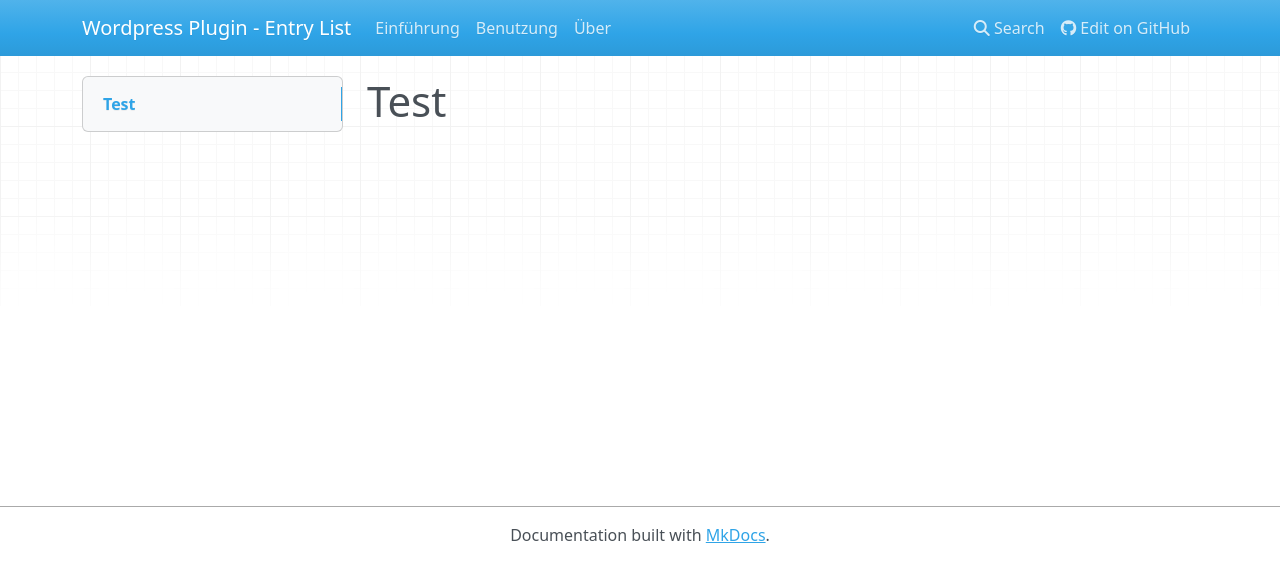
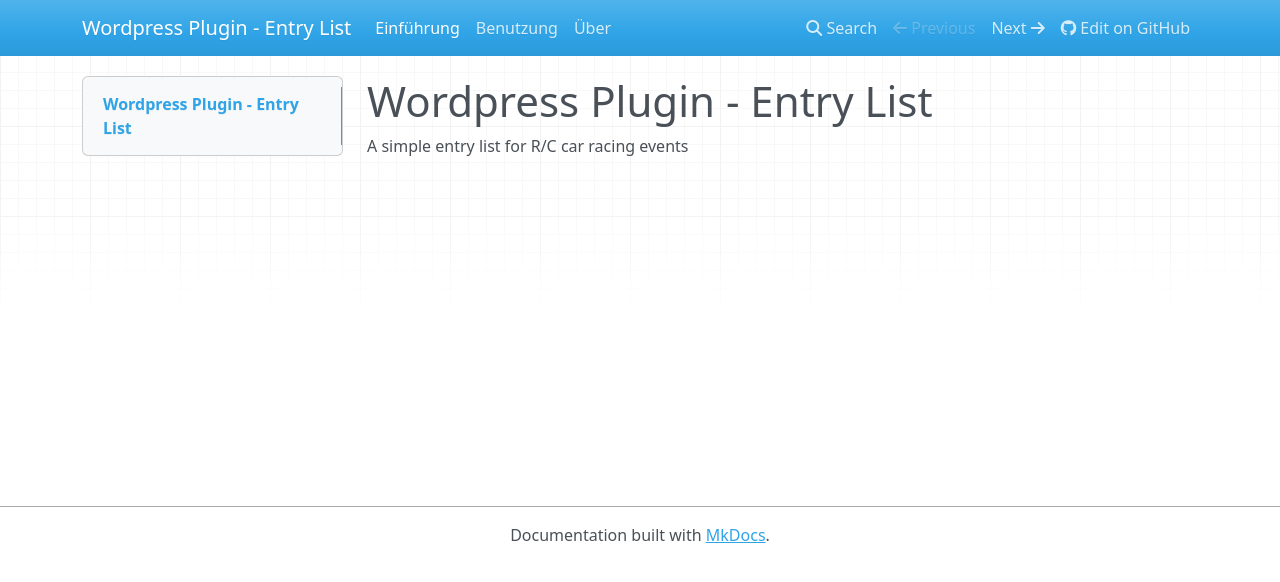
Before and after one commit to RcArtSolutions/wp-entry-list, an MkDocs documentation site: the page built from docs/index.md, in a window 1280 px wide. Shown: the top 582 px of the page. Built offline with MkDocs 1.6.1, drawn with Linux system fonts in a browser that asks for light colours; nearby versions of some CDN libraries; old or Windows-style settings are respelled for this version of MkDocs.

Commit message:
Bugfix docs

```diff
--- a/docs/index.md
+++ b/docs/index.md
@@ -1,2 +1,4 @@
-Test
-====
+Wordpress Plugin - Entry List
+=============================
+
+A simple entry list for R/C car racing events
--- a/mkdocs.yml
+++ b/mkdocs.yml
@@ -4,6 +4,6 @@ repo_name: GitHub
 site_author: Elias Ruemmler
 
 pages:
-- 'Einführung': '../README.md'
+- 'Einführung': 'index.md'
 - 'Benutzung': 'user-guide.md'
 - 'Über': 'about.md'
```
Also changed, not shown: README.md (deleted, +0 -4 lines).
